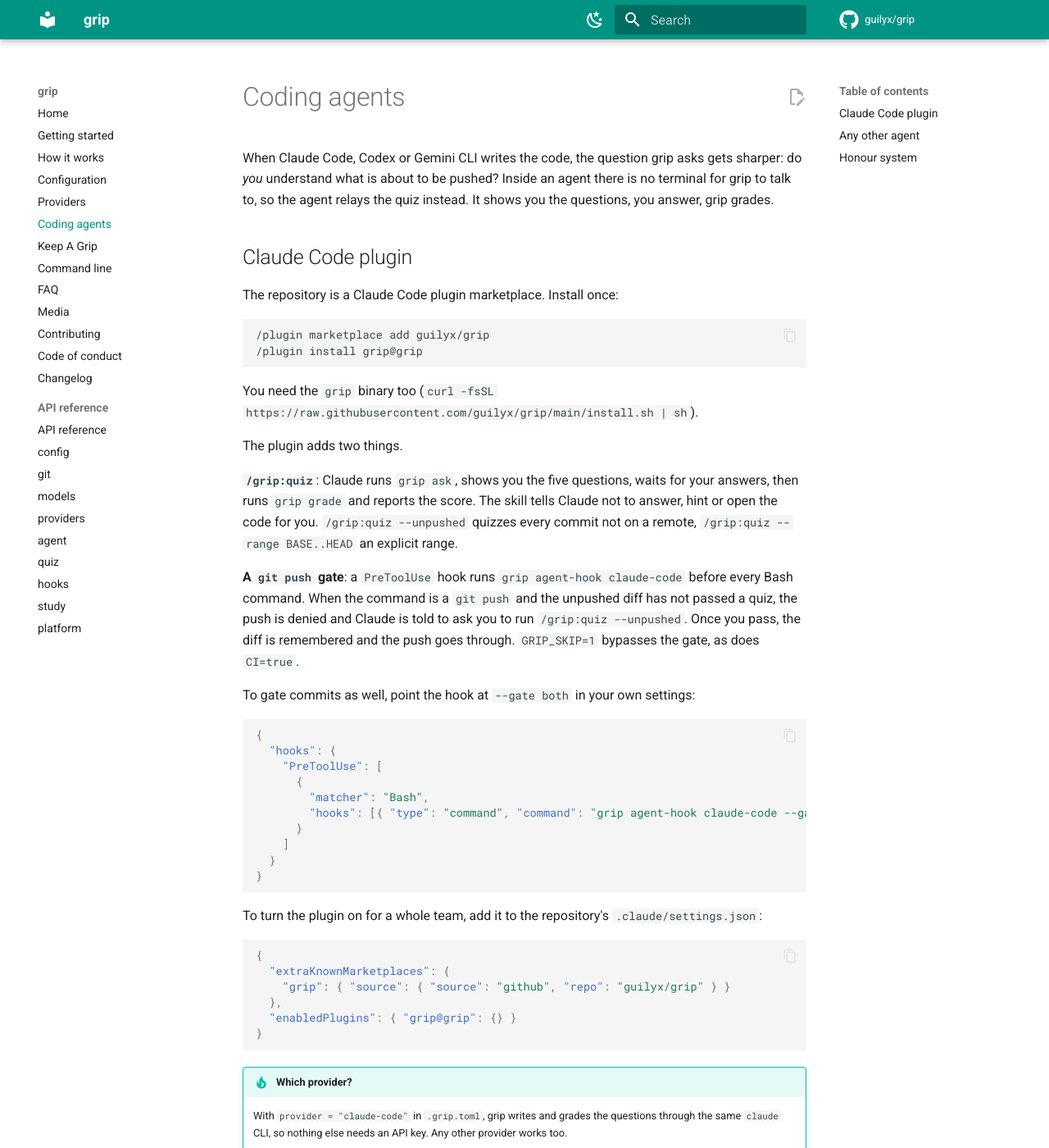
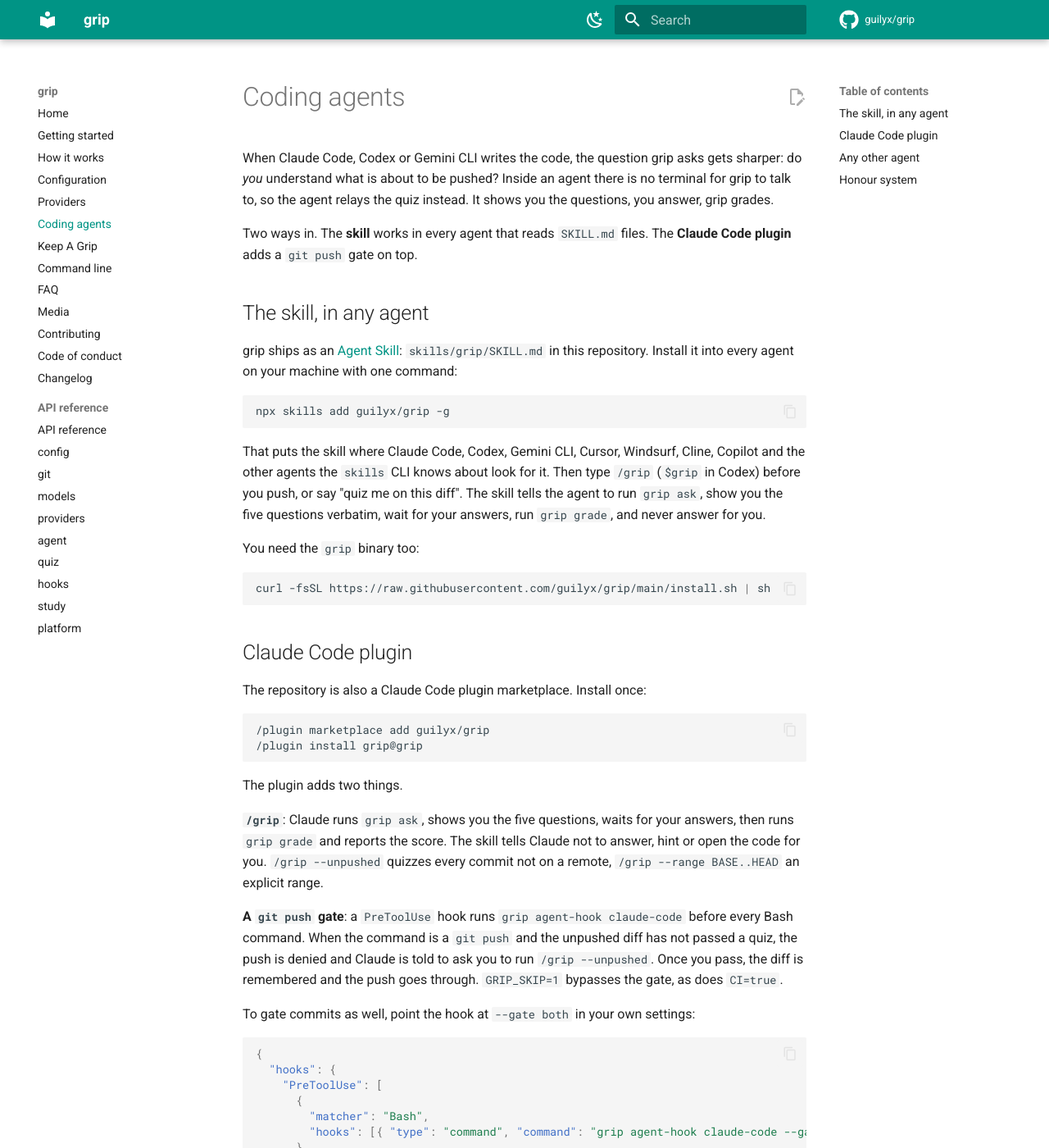
Before and after one commit to guilyx/grip, an MkDocs documentation site: the page built from docs/agents.md, in a window 1280 px wide and 1400 px high. Shown: the whole window at 82% size. Built offline with MkDocs 1.6.1 and Material for MkDocs 9.7.7, drawn with Linux system fonts in a browser that asks for light colours; comment, search, counter and statistics services are not loaded; some of the changed text lies outside the part shown.

Commit message:
Serve the plugin from the repository root and ship the quiz as an Agent Skill
skills/grip/SKILL.md follows the Agent Skills layout, so npx skills add
guilyx/grip installs it into any agent that reads SKILL.md files. The Claude
Code plugin now lives at the root (hooks/hooks.json, .claude-plugin/) like the
marketplace already did, and the command is /grip instead of /grip:quiz.

````diff
--- a/docs/agents.md
+++ b/docs/agents.md
@@ -5,27 +5,49 @@
 terminal for grip to talk to, so the agent relays the quiz instead. It shows you the
 questions, you answer, grip grades.
 
+Two ways in. The **skill** works in every agent that reads `SKILL.md` files. The
+**Claude Code plugin** adds a `git push` gate on top.
+
+## The skill, in any agent
+
+grip ships as an [Agent Skill](https://agentskills.io): `skills/grip/SKILL.md` in this
+repository. Install it into every agent on your machine with one command:
+
+```bash
+npx skills add guilyx/grip -g
+```
+
+That puts the skill where Claude Code, Codex, Gemini CLI, Cursor, Windsurf, Cline,
+Copilot and the other agents the `skills` CLI knows about look for it. Then type `/grip`
+(`$grip` in Codex) before you push, or say "quiz me on this diff". The skill tells the
+agent to run `grip ask`, show you the five questions verbatim, wait for your answers, run
+`grip grade`, and never answer for you.
+
+You need the `grip` binary too:
+
+```bash
+curl -fsSL https://raw.githubusercontent.com/guilyx/grip/main/install.sh | sh
+```
+
 ## Claude Code plugin
 
-The repository is a Claude Code plugin marketplace. Install once:
+The repository is also a Claude Code plugin marketplace. Install once:
 
 ```text
 /plugin marketplace add guilyx/grip
 /plugin install grip@grip
 ```
 
-You need the `grip` binary too (`curl -fsSL https://raw.githubusercontent.com/guilyx/grip/main/install.sh | sh`).
-
 The plugin adds two things.
 
-**`/grip:quiz`**: Claude runs `grip ask`, shows you the five questions, waits for your
+**`/grip`**: Claude runs `grip ask`, shows you the five questions, waits for your
 answers, then runs `grip grade` and reports the score. The skill tells Claude not to
-answer, hint or open the code for you. `/grip:quiz --unpushed` quizzes every commit not
-on a remote, `/grip:quiz --range BASE..HEAD` an explicit range.
+answer, hint or open the code for you. `/grip --unpushed` quizzes every commit not on a
+remote, `/grip --range BASE..HEAD` an explicit range.
 
 **A `git push` gate**: a `PreToolUse` hook runs `grip agent-hook claude-code` before
 every Bash command. When the command is a `git push` and the unpushed diff has not passed
-a quiz, the push is denied and Claude is told to ask you to run `/grip:quiz --unpushed`.
+a quiz, the push is denied and Claude is told to ask you to run `/grip --unpushed`.
 Once you pass, the diff is remembered and the push goes through. `GRIP_SKIP=1` bypasses
 the gate, as does `CI=true`.
 
@@ -62,7 +84,7 @@
 
 ## Any other agent
 
-The plugin is a thin wrapper over three commands that any agent can call:
+The skill is a thin wrapper over three commands that any agent can call:
 
 | Command | What it does |
 | --- | --- |
@@ -70,7 +92,8 @@
 | `grip grade --answers FILE` | Grades a JSON list of answers, prints the scores, remembers a pass. Exit 1 on fail. |
 | `grip check [--unpushed]` | Exit 0 when the diff already passed (or is empty), 1 otherwise. |
 
-For Codex or Gemini CLI, paste this into `AGENTS.md` or `GEMINI.md`:
+For an agent without skill support, paste this into `AGENTS.md`, `CLAUDE.md` or
+`GEMINI.md`:
 
 ```markdown
 ## grip
````
Also changed, not shown: CHANGELOG.md (+4 -1 lines), README.md (+14 -4 lines), docs/getting-started.md (+1 -1 lines), skills/grip/SKILL.md (renamed from plugins/claude-code/skills/quiz/SKILL.md, +6 -4 lines), 7 other files.
